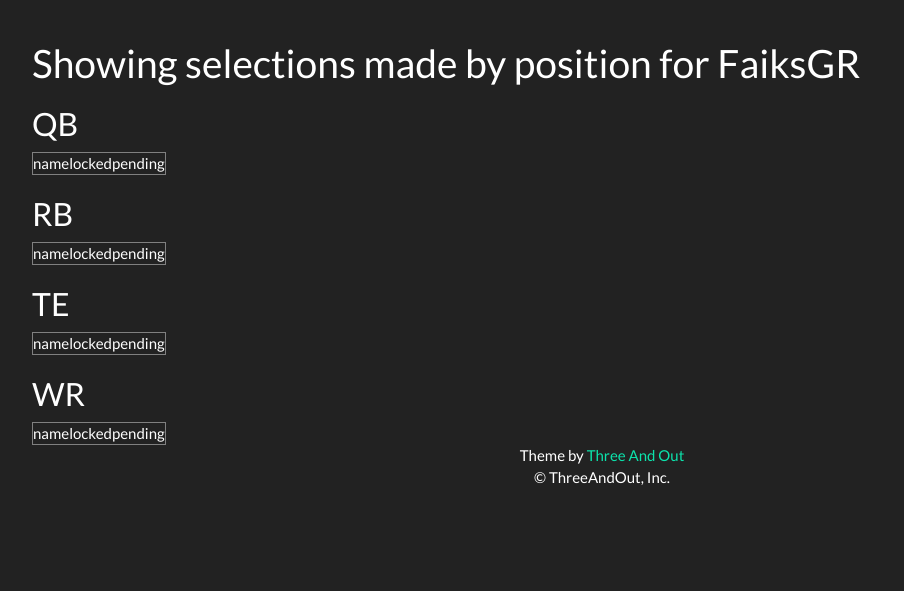
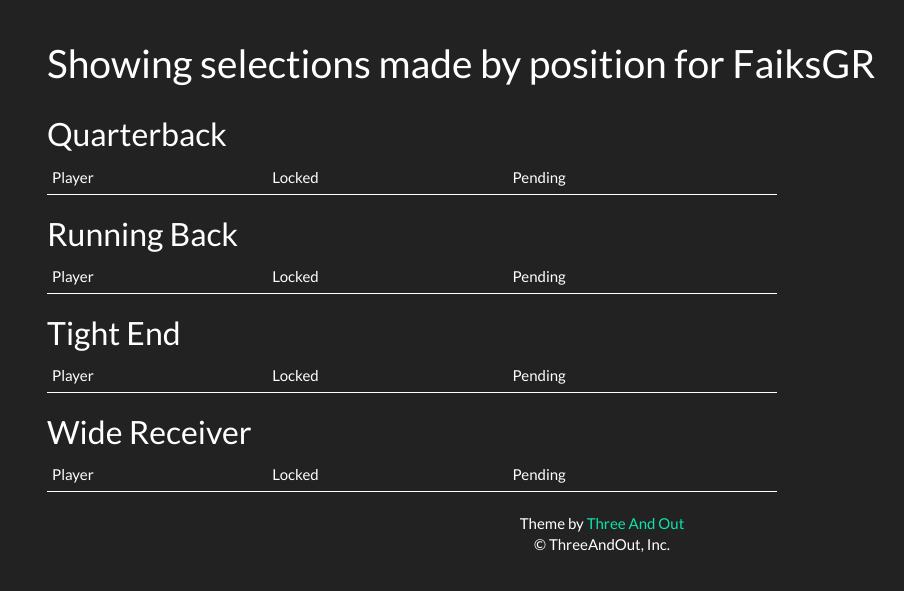
Before and after one commit to jxp360/threeandout, a Django app: template threeandout/threeandout/apps/ff_core/templates/ff_core/selected.html in a window 1280 px wide. Shown: the part 60-651 px from the top of the page, without its empty margins (38-942 px from the left). Run offline with Django 3.2, Linux system fonts and the light colour scheme; the template is opened without the code that fills it: values that come from a table or form of the project are taken from there, others are empty; data comes from the database, SQL or seed files in the repository; parts of the project's set-up code (start-up, migrations or seed data) failed here and were passed over; some libraries are stand-ins or nearby versions.

Commit message:
Made selected tables look more like other tables

```diff
--- a/threeandout/threeandout/apps/ff_core/templates/ff_core/selected.html
+++ b/threeandout/threeandout/apps/ff_core/templates/ff_core/selected.html
@@ -2,14 +2,23 @@
 {% block link_standings_class %}active{% endblock %}
 {% block content %}
 
+<div class="container-fluid">
+  <div class="row">
+    <div class="col-sm-12">
       <h1> Showing selections made by position for {{fflplayer}}</h1>
-<h2>QB</h2>
-<table border>
+    </div>
+  </div>
+  <div class="row">
+    <div class="col-sm-8">
+      <h2>Quarterback</h2>
+      <table class="table table-striped table-condensed sorter-bootstrap">
+        <thead>
           <tr>
-<td>name</td>
-<td>locked</td>
-<td>pending</td>
+            <td>Player</td>
+            <td>Locked</td>
+            <td>Pending</td>
           </tr>
+        </thead>
         {% for player in qb %}
           <tr>
             <td>{{player.name}}</td>
@@ -19,13 +28,15 @@
         {% endfor %}
       </table>
 
-<h2>RB</h2>
-<table border>
+      <h2>Running Back</h2>
+      <table class="table table-striped table-condensed sorter-bootstrap">
+        <thead>
             <tr>
-    <td>name</td>
-    <td>locked</td>
-    <td>pending</td>
+            <td>Player</td>
+            <td>Locked</td>
+            <td>Pending</td>
             </tr>
+        </thead>
         {% for player in rb %}
           <tr>
             <td>{{player.name}}</td>
@@ -35,13 +46,15 @@
         {% endfor %}
       </table>
 
-<h2>TE</h2>
-<table border>
+      <h2>Tight End</h2>
+      <table class="table table-striped table-condensed sorter-bootstrap">
+        <thead>
           <tr>
-    <td>name</td>
-    <td>locked</td>
-    <td>pending</td>
+            <td>Player</td>
+            <td>Locked</td>
+            <td>Pending</td>
           </tr>
+        </thead>
           {% for player in te %}
             <tr>
               <td>{{player.name}}</td>
@@ -51,13 +64,15 @@
           {% endfor %}
       </table>
 
-<h2>WR</h2>
-<table border>
+      <h2>Wide Receiver</h2>
+      <table class="table table-striped table-condensed sorter-bootstrap">
+        <thead>
           <tr>
-    <td>name</td>
-    <td>locked</td>
-    <td>pending</td>
+          <td>Player</td>
+          <td>Locked</td>
+          <td>Pending</td>
           </tr>
+        </thead>
         {% for player in wr %}
           <tr>
             <td>{{player.name}}</td>
@@ -66,6 +81,9 @@
           </tr>
         {% endfor %}
       </table>
+    </div>
+  </div>
+</div>
 
 
 {% endblock %}
```
Lines whose indentation alone changed are shown as unchanged.
